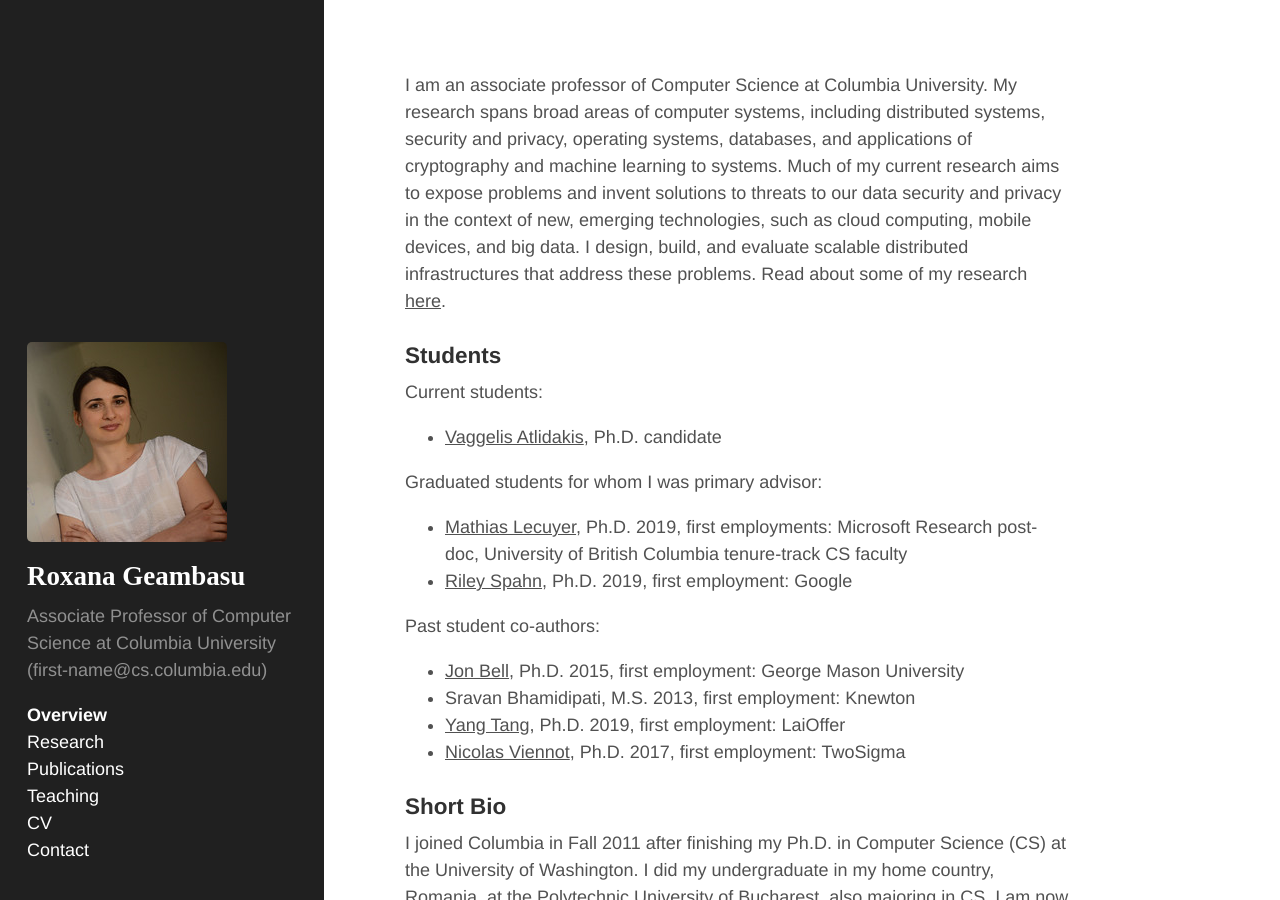
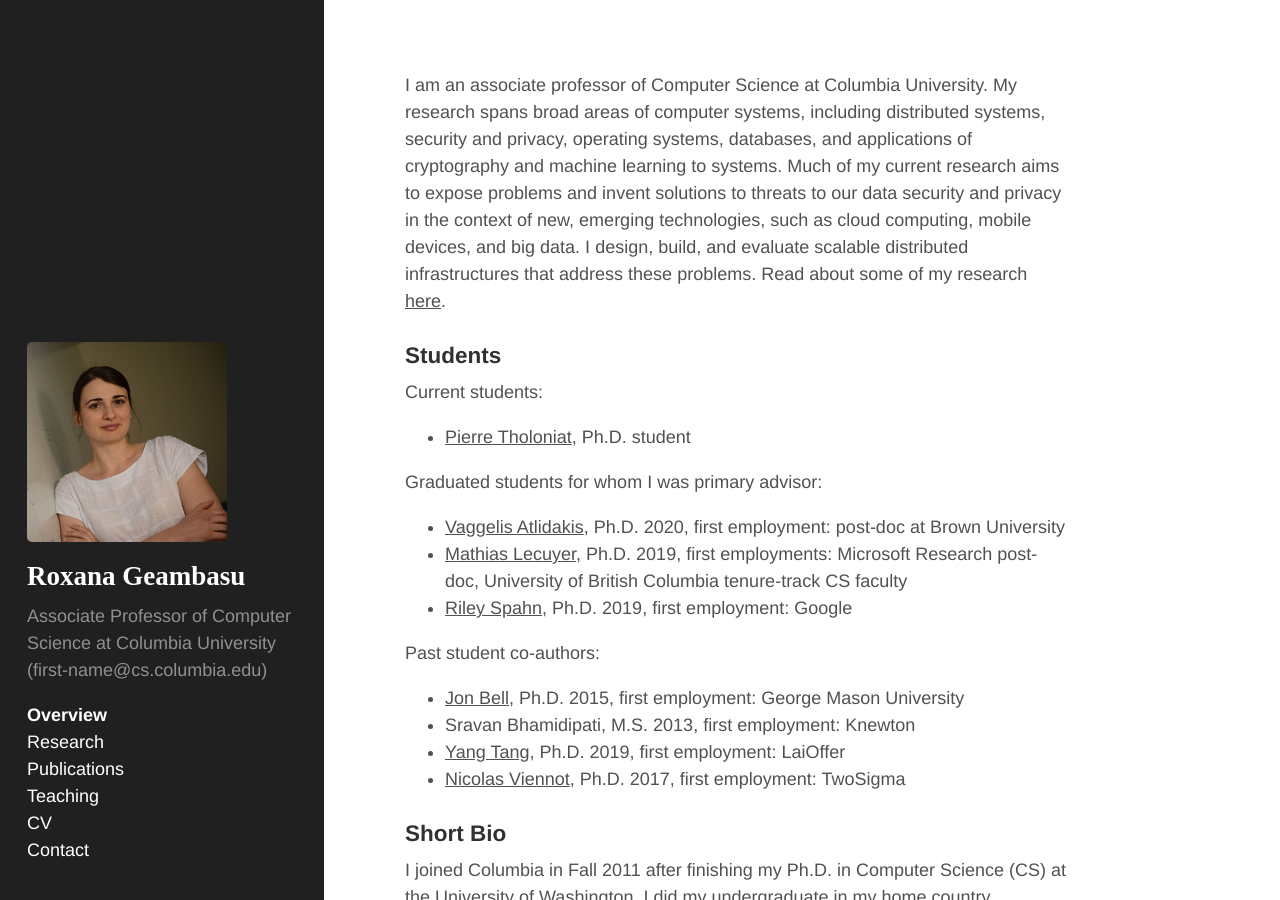
Before and after one commit to roxanageambasu/roxanageambasu.github.io, a Jekyll site: the page built from index.md, in a window 1280 px wide and 900 px high. Built offline with Jekyll 4.4.1, drawn with Linux system fonts in a browser that asks for light colours.

Commit message:
added pierre as student

```diff
--- a/index.md
+++ b/index.md
@@ -13,9 +13,11 @@ Read about some of my research [here]({{ site.baseurl }}/01-research/).
 ### Students
 
 Current students:
-* [Vaggelis Atlidakis](http://www.cs.columbia.edu/~vatlidak/), Ph.D. candidate
+* [Pierre Tholoniat](https://tholoniat.me/), Ph.D. student
 
 Graduated students for whom I was primary advisor:
+* [Vaggelis Atlidakis](http://www.cs.columbia.edu/~vatlidak/), Ph.D. 2020, first
+  employment: post-doc at Brown University
 * [Mathias Lecuyer](http://www.cs.columbia.edu/~mathias/), Ph.D. 2019, first employments:
   Microsoft Research post-doc, University of British Columbia tenure-track CS faculty
 * [Riley Spahn](http://www.cs.columbia.edu/~riley/), Ph.D. 2019, first employment: Google
```
